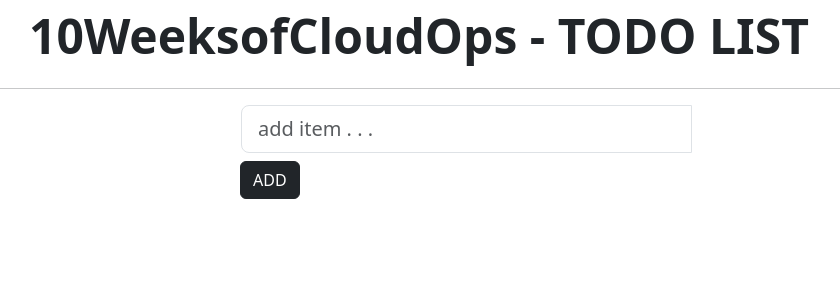
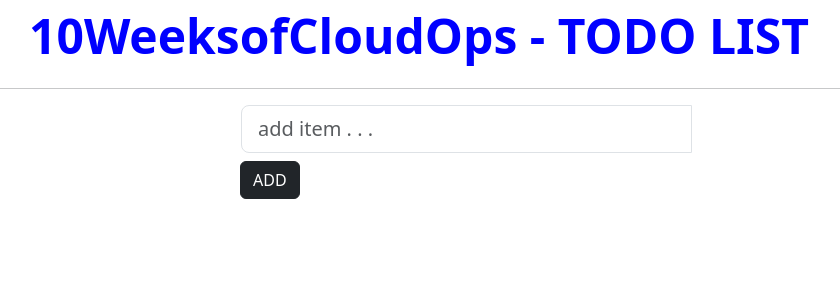
Before and after one commit to sub1ime8/AppCode, a React (Create React App) app: page / in a window 1280 px wide. Shown: the top 300 px of the page, without its empty margins (221-1061 px from the left). Built offline with nearby package versions, Linux system fonts and the light colour scheme.

Commit message:
Change color

```diff
--- a/src/App.js
+++ b/src/App.js
@@ -85,6 +85,7 @@ class App extends Component {
                         alignItems: "center",
                         fontSize: "3rem",
                         fontWeight: "bolder",
+                        color: "blue",
                     }}
                 >
                     10WeeksofCloudOps - TODO LIST
```
